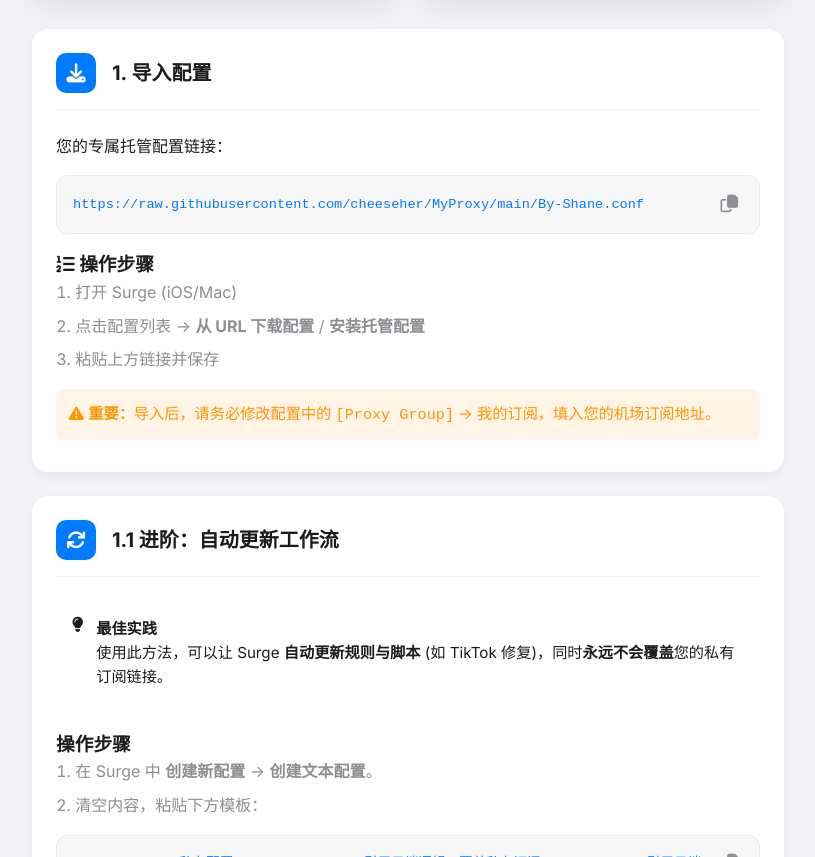
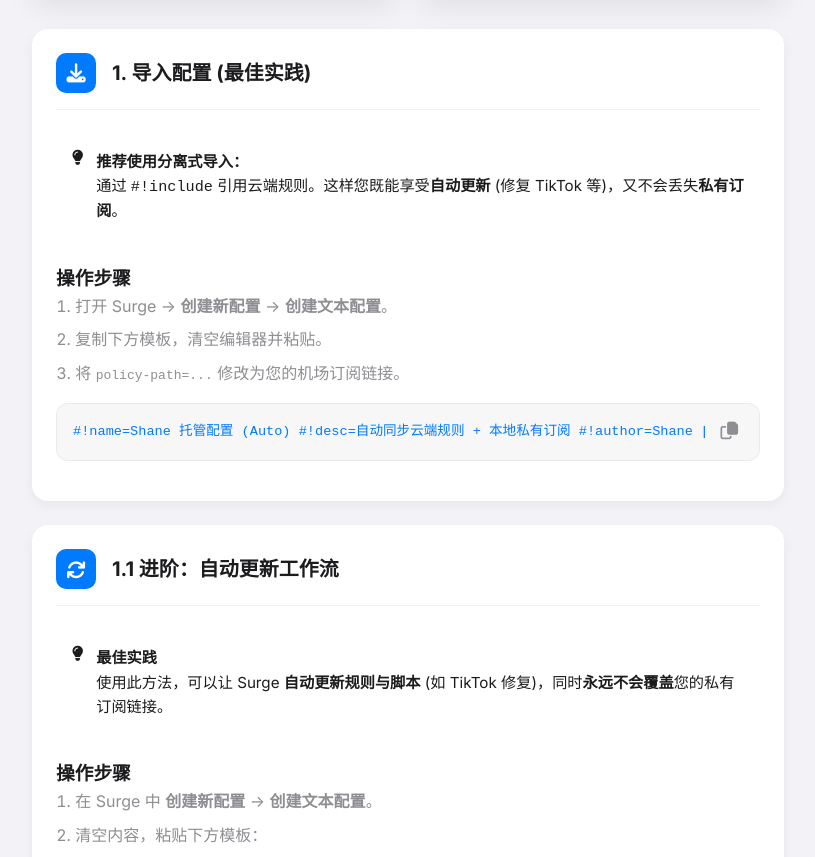
Before and after one commit to cheeseher/MyProxy, a plain HTML site: page website/index.html in a window 1280 px wide. Shown: the part 1224-2081 px from the top of the page, without its empty margins (232-1047 px from the left). Drawn offline with Linux system fonts and the light colour scheme.

Commit message:
Docs: 统一自动更新工作流 (移除冗余步骤，推广分离式配置)

```diff
--- a/website/index.html
+++ b/website/index.html
@@ -83,28 +83,42 @@
                 <div class="icon-box bg-blue">
                     <i class="fa-solid fa-download"></i>
                 </div>
-                <h2>1. 导入配置</h2>
+                <h2>1. 导入配置 (最佳实践)</h2>
             </div>
             <div class="card-body">
-                <p>您的专属托管配置链接：</p>
-                <div class="code-block">
-                    <code id="config-url">https://raw.githubusercontent.com/cheeseher/MyProxy/main/By-Shane.conf</code>
-                    <button class="copy-btn" onclick="copyConfigUrl()" title="复制">
+                <div class="alert alert-success">
+                    <i class="fa-solid fa-lightbulb"></i>
+                    <div>
+                        <strong>推荐使用分离式导入：</strong><br>
+                        通过 <code>#!include</code> 引用云端规则。这样您既能享受<strong>自动更新</strong> (修复 TikTok
+                        等)，又不会丢失<strong>私有订阅</strong>。
+                    </div>
+                </div>
+
+                <div class="steps">
+                    <h3>操作步骤</h3>
+                    <ol>
+                        <li>打开 Surge -> <strong>创建新配置</strong> -> <strong>创建文本配置</strong>。</li>
+                        <li>复制下方模板，清空编辑器并粘贴。</li>
+                        <li>将 <code>policy-path=...</code> 修改为您的机场订阅链接。</li>
+                    </ol>
+                </div>
+
+                <div class="code-block dropdown">
+                    <code id="config-template">#!name=Shane 托管配置 (Auto)
+#!desc=自动同步云端规则 + 本地私有订阅
+#!author=Shane
+
+[General]
+# 引用云端配置
+#!include = https://raw.githubusercontent.com/cheeseher/MyProxy/main/By-Shane.conf
+
+[Proxy Group]
+# 填入您的订阅链接
+我的订阅 = select, policy-path=在此处粘贴机场订阅链接, update-interval=43200, no-alert=0, hidden=0, include-all-proxies=0</code>
+                    <button class="copy-btn" onclick="copyTemplate()" title="复制模板">
                         <i class="fa-regular fa-copy"></i>
                     </button>
-                </div>
-                <div class="steps">
-                    <h3><i class="fa-solid fa-list-ol"></i> 操作步骤</h3>
-                    <ol>
-                        <li>打开 Surge (iOS/Mac)</li>
-                        <li>点击配置列表 -> <strong>从 URL 下载配置</strong> / <strong>安装托管配置</strong></li>
-                        <li>粘贴上方链接并保存</li>
-                        <li class="warning">
-                            <i class="fa-solid fa-triangle-exclamation"></i>
-                            <strong>重要：</strong>导入后，请务必修改配置中的 <code>[Proxy Group]</code> ->
-                            <code>我的订阅</code>，填入您的机场订阅地址。
-                        </li>
-                    </ol>
                 </div>
             </div>
         </section>
```
Also changed, not shown: 1 other file.
